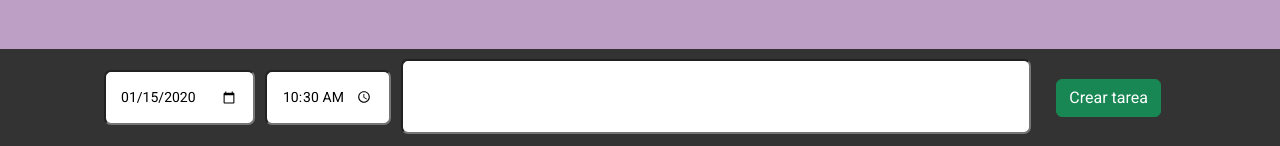
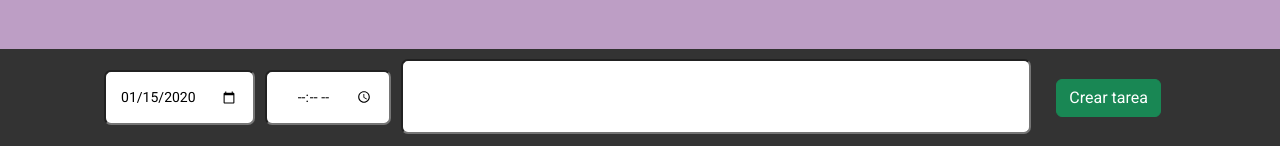
Before and after one commit to GermanQuercia/UNT-React-TP-2, a React (Vite) app: page / in a window 1280 px wide. Both pictures are taken after typing "2020-01-15", "10:30", "Sample" into the empty fields and a click on the button "Crear tarea". Shown: the part 651-797 px from the top of the page. Built offline with nearby package versions, Linux system fonts and the light colour scheme.

Commit message:
Add files via upload

```diff
--- a/src/App.jsx
+++ b/src/App.jsx
@@ -8,26 +8,21 @@ import 'bootstrap/dist/css/bootstrap.min.css';
 
 function App() {
 
-
-
-  const [listaDeTareas, setListaDeTareas] = useState((window.localStorage.getItem('lista'))?(JSON.parse(window.localStorage.getItem('lista'))):[])
-
-
-  useEffect(() => {
+  const [listaDeTareas, setListaDeTareas] = useState(() => {
     try {
-      const lista = JSON.parse(window.localStorage.getItem('lista'));
-      setListaDeTareas(lista);
+      const storedLista = window.localStorage.getItem('lista');
+      return storedLista ? JSON.parse(storedLista) : [];
     } catch (error) {
-      console.log(error)
+      console.error(error);
+      return [];
     }
-  }, []);
-
+  });
 
   useEffect(() => {
     try {
       window.localStorage.setItem('lista', JSON.stringify(listaDeTareas));
     } catch (error) {
-      console.error('Error al actualizar la lista de tareas en el almacenamiento local:', error);
+      console.error(error);
     }
   }, [listaDeTareas]);
 
@@ -37,7 +32,6 @@ function App() {
       <div className='conteiner'>
         <div className='lista'>
           <TaskList listaDeTareas={listaDeTareas} setListaDeTareas={setListaDeTareas} />
-
         </div>
         <div className='nueva'>
           <TaskForm setListaDeTareas={setListaDeTareas} />
--- a/src/components/TaskForm.jsx
+++ b/src/components/TaskForm.jsx
@@ -26,7 +26,6 @@ const TaskForm = ({ setListaDeTareas }) => {
 
         const texto1 = document.getElementById("tareaEscrita").value;
         tareaParaAgregar.tarea = texto1;
-
 
         function obteberId() {
             var d = new Date().getTime();
@@ -57,7 +56,13 @@ const TaskForm = ({ setListaDeTareas }) => {
             tareaParaAgregar.dia = ("Sin fecha");
         }
 
+        if (document.getElementById("horaElegir").value === "") {
+            tareaParaAgregar.hora = ("Sin hora");
+        }
+
         document.getElementById("tareaEscrita").value = "";
+        document.getElementById("fechaElegir").value = "dd-mm-aaaa";
+        document.getElementById("horaElegir").value = "";
     }
 
 
--- a/src/components/TaskItem.jsx
+++ b/src/components/TaskItem.jsx
@@ -1,15 +1,12 @@
 import Button from 'react-bootstrap/Button';
-import InputGroup from 'react-bootstrap/InputGroup';
 import './styles.css'
 
 const TaskItem = ({ jsonObj, index, setListaDeTareas }) => {
 
 
-    console.log("elvalor del indice es ", index)
 
-    const borrarTareaCorto = (event) => {
-        const idDelElemento = Number(event.target.id);
-        setListaDeTareas(prevLista => prevLista.filter((_, i) => i !== idDelElemento)) //funca bien
+    const borrarTareaCorto = (index) => {
+        setListaDeTareas(prevLista => prevLista.filter((_, i) => i !== index)) //funca bien
     };
 
     const eliminarTarea = (id) => {
--- a/src/components/styles.css
+++ b/src/components/styles.css
@@ -23,7 +23,7 @@
 
 .task-completa td {
     text-decoration: line-through;
-    text-decoration-color: black;
+    text-decoration-color: rgb(0, 0, 0);
     text-decoration-thickness: 2px;
 
 }
```
